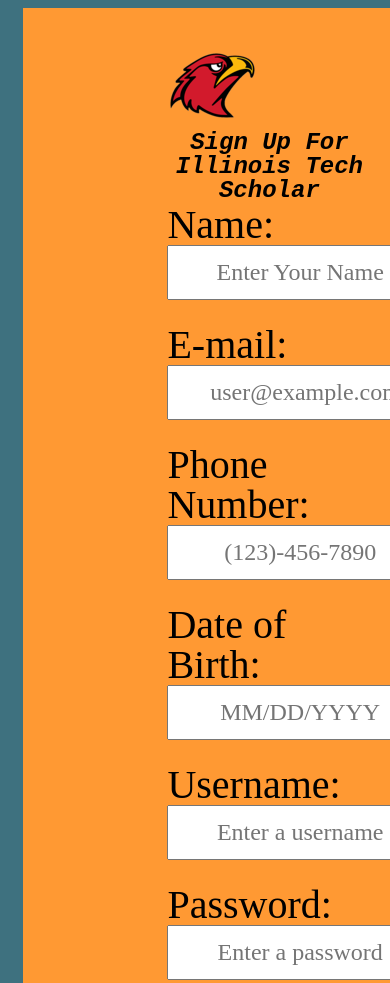
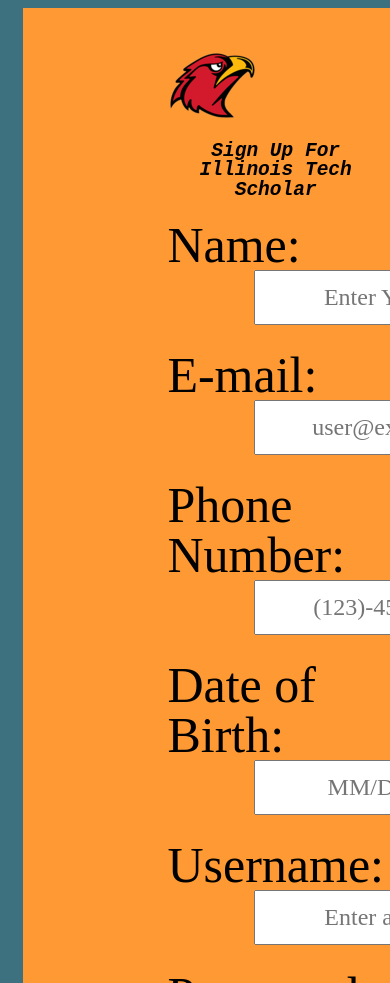
Before and after one commit to stwins60/Project-1, a plain HTML site: page index.html in a window 390 px wide. Shown: the top 983 px of the page. Drawn offline with Linux system fonts and the light colour scheme.

Commit message:
Update style.css

```diff
--- a/css/style.css
+++ b/css/style.css
@@ -14,7 +14,7 @@
 label{
   text-align: center;
   padding-top: 40px;
-  font-size: 40px;
+  font-size: 50px;
 
 }
 h1{
@@ -23,7 +23,7 @@
   font-family: "Rockwell Extra Bold", "Rockwell Bold", monospace;
   font-size: 20px;
   font-weight: bold;
-  padding-bottom: 2px;
+  padding-bottom: 20px;
 }
 img {
   display: block;
@@ -45,6 +45,7 @@
   font-size: 30px;
   text-align: left;
 }
+
 input[type=email],
 input[type=text],
 input[type=date],
@@ -54,8 +55,8 @@
   height: 55%;
   font-size: 80%;
   text-align: center;
-  vertical-align: bottom;
-  padding: 12px 20px;
+  padding: 12px 10px;
+  margin-left: 40%;
 }
 input[type = checkbox]{
   padding-bottom: 20%;
@@ -97,7 +98,7 @@
     padding-left: 6%;
     padding-right: 94%;
     background-color: #3e717f;
-    }
+  }
   div{
     font-size: 30px;
     text-align: left;
@@ -138,3 +139,24 @@
     padding: 20%;
   }
 }
+
+@media screen and (min-width: 320px) and (max-width:580px) {
+  /* For mobile phones: */
+  form{
+    padding: 5%;
+    margin: 2% 5% 2% 5%;
+  }
+  fieldset{
+    width: 100%;
+  }
+  input[type=text]{
+    width: 100%;
+  }
+
+  h1{
+    font-size: 5vw;
+    margin-top: 5%;
+  }
+  body{
+    background: #3e717f;
+  }
```
